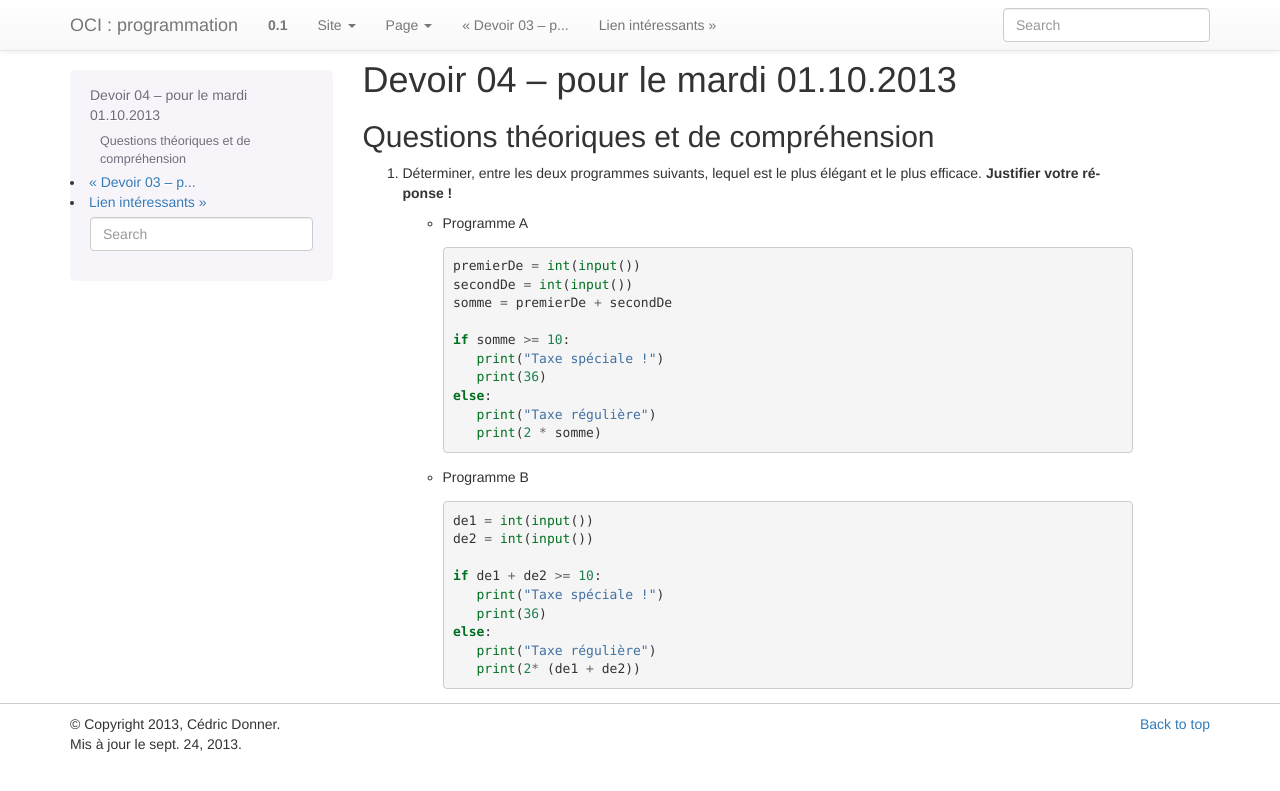
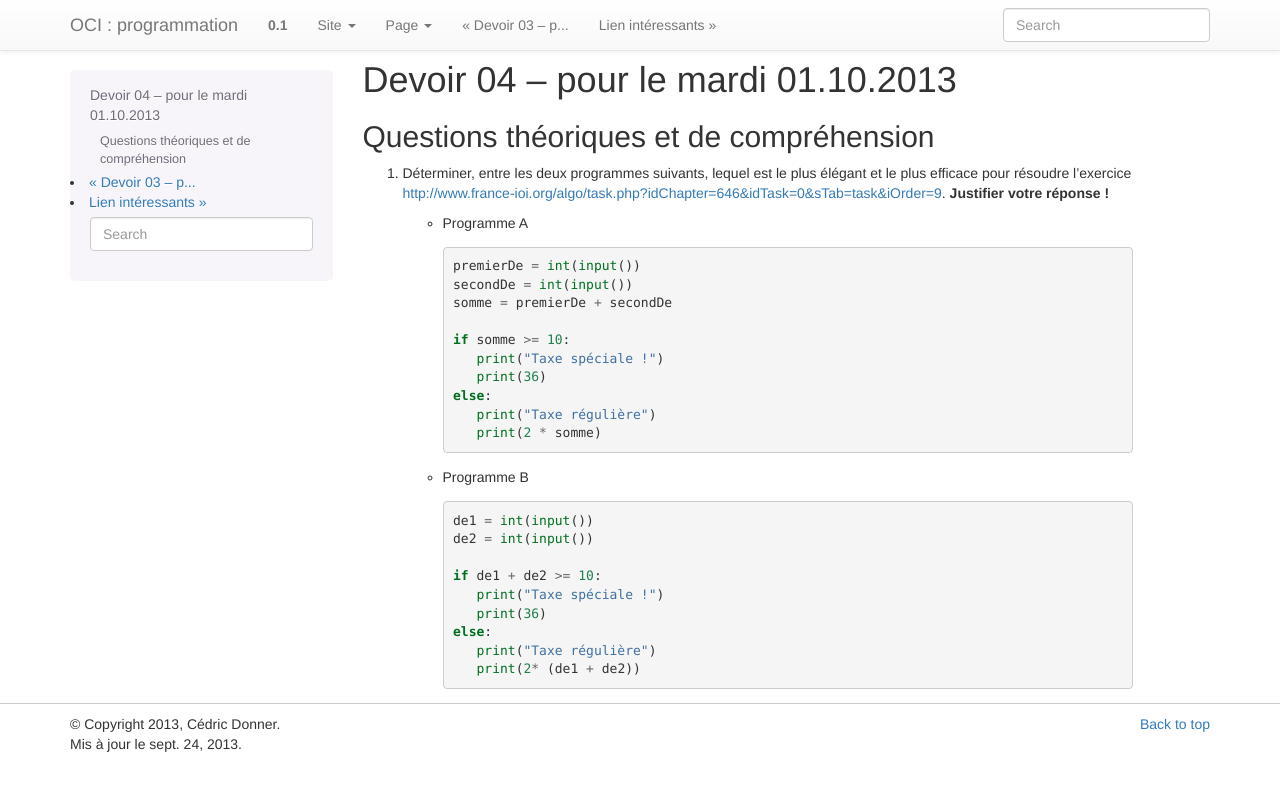
Before and after one commit to donnerc/oci-programming, a Sphinx documentation site: the page built from source/devoirs/devoir-04.rst, in a window 1280 px wide. Shown: the top 791 px of the page. Built offline with Sphinx 7.4.7, drawn with Linux system fonts in a browser that asks for light colours.

Commit message:
rajout devoirs 04

```diff
--- a/source/devoirs/devoir-04.rst
+++ b/source/devoirs/devoir-04.rst
@@ -6,7 +6,9 @@ Questions théoriques et de compréhension
 ========================================
 
 #)	Déterminer, entre les deux programmes suivants, lequel est le plus
-	élégant et le plus efficace. **Justifier votre réponse !**
+	élégant et le plus efficace pour résoudre l'exercice
+	http://www.france-ioi.org/algo/task.php?idChapter=646&idTask=0&sTab=task&iOrder=9.
+	**Justifier votre réponse !**
 
 	*	Programme A
 
```
Also changed, not shown: 1 other file.
